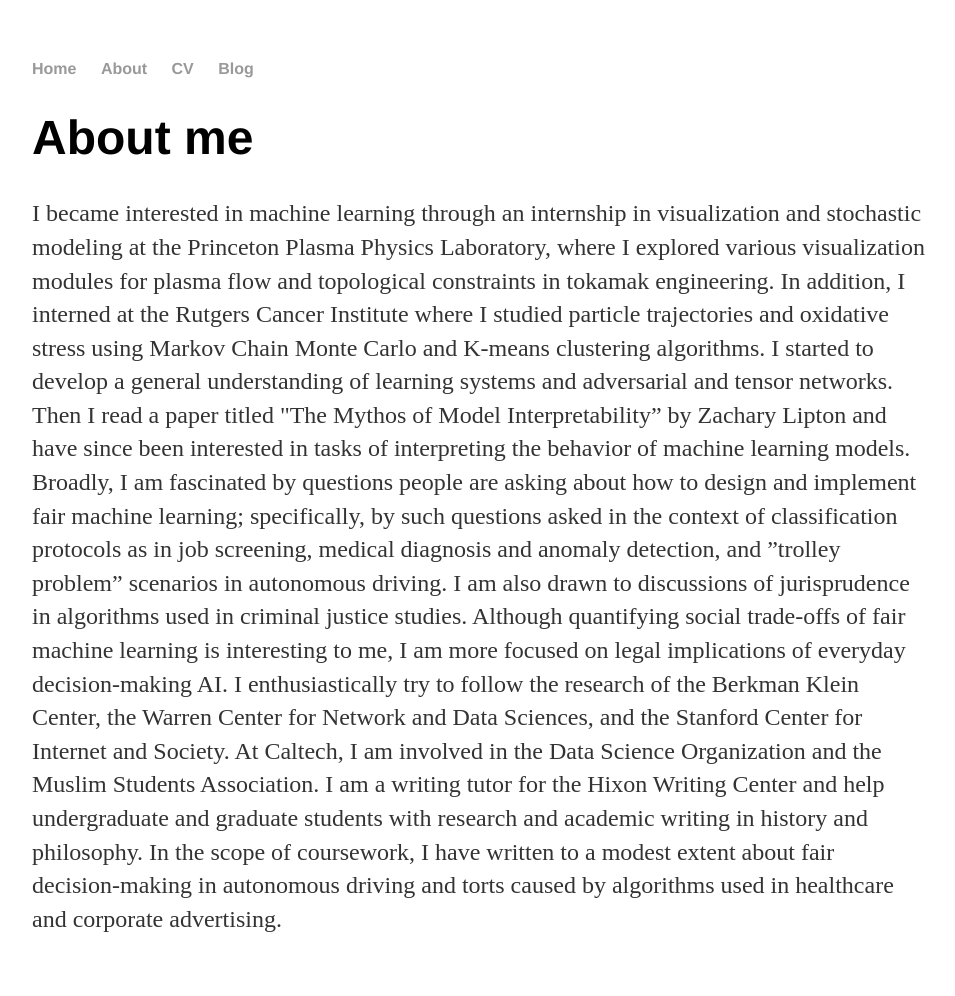
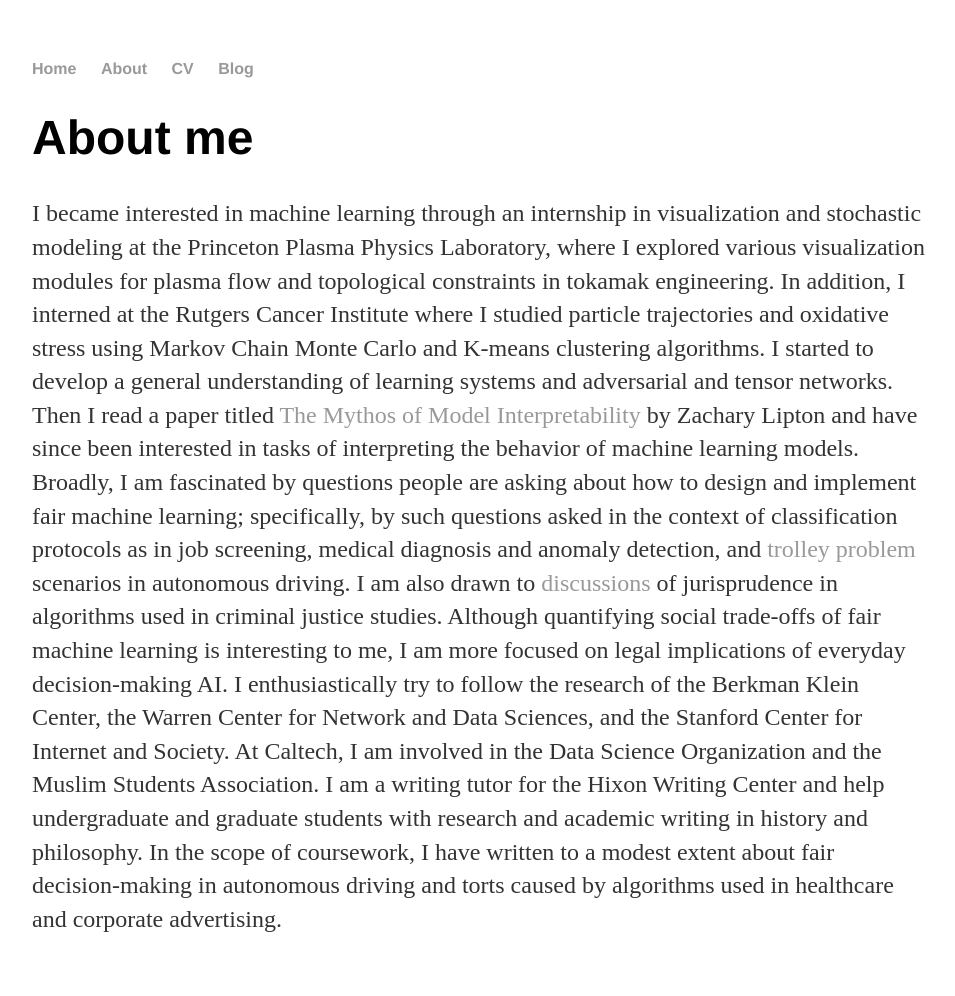
Before and after one commit to acontrac/acontrac.github.io, a Jekyll site: the page built from about/index.html, in a window 1280 px wide. Shown: the whole page, without its empty margins (160-1115 px from the left). Built offline with Jekyll 4.4.1, drawn with Linux system fonts in a browser that asks for light colours; part of the change alters nothing that is shown.

```diff
--- a/about/index.html
+++ b/about/index.html
@@ -8,12 +8,12 @@ title: About
 Physics Laboratory, where I explored various visualization modules for plasma flow and topological constraints in tokamak engineering.
 In addition, I interned at the Rutgers Cancer Institute where I studied particle trajectories and oxidative stress using Markov
 Chain Monte Carlo and K-means clustering algorithms. I started to develop a general understanding of learning systems and adversarial
-and tensor networks. Then I read a paper titled "The Mythos of Model Interpretability” by Zachary Lipton and have since
+and tensor networks. Then I read a paper titled <a href="https://arxiv.org/pdf/1606.03490.pdf">The Mythos of Model Interpretability</a> by Zachary Lipton and have since
 been interested in tasks of interpreting the behavior of machine learning models.
 
 		Broadly, I am fascinated by questions people are asking about how to design and implement fair machine learning; specifically, by
-such questions asked in the context of classification protocols as in job screening, medical diagnosis and anomaly detection, and
-”trolley problem” scenarios in autonomous driving. I am also drawn to discussions of jurisprudence in algorithms used in criminal
+such questions asked in the context of classification protocols as in job screening, medical diagnosis and anomaly detection, and <a href="https://www.technologyreview.com/2018/10/24/139313/a-global-ethics-study-aims-to-help-ai-solve-the-self-driving-trolley-problem/">trolley problem</a>
+scenarios in autonomous driving. I am also drawn to <a href="https://arxiv.org/pdf/1808.00023.pdf">discussions</a> of jurisprudence in algorithms used in criminal
 justice studies. Although quantifying social trade-offs of fair machine learning is interesting to me, I am more focused on legal
 implications of everyday decision-making AI. I enthusiastically try to follow the research of the Berkman Klein Center, the Warren
 Center for Network and Data Sciences, and the Stanford Center for Internet and Society.
```
